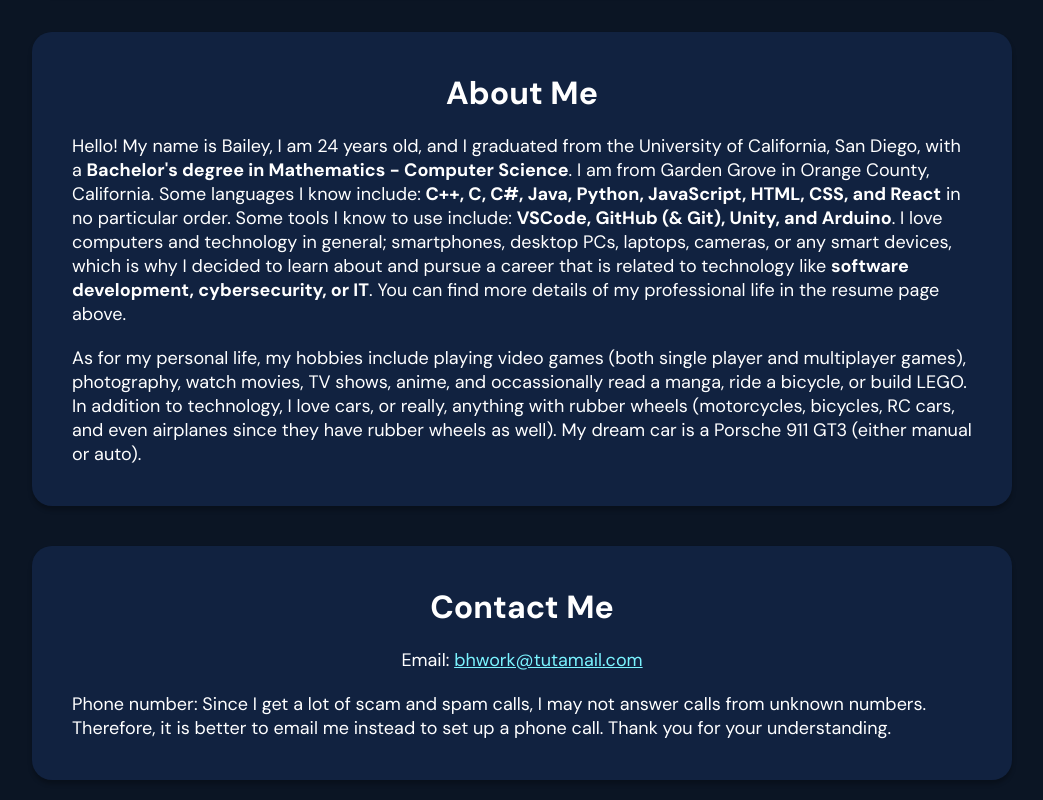
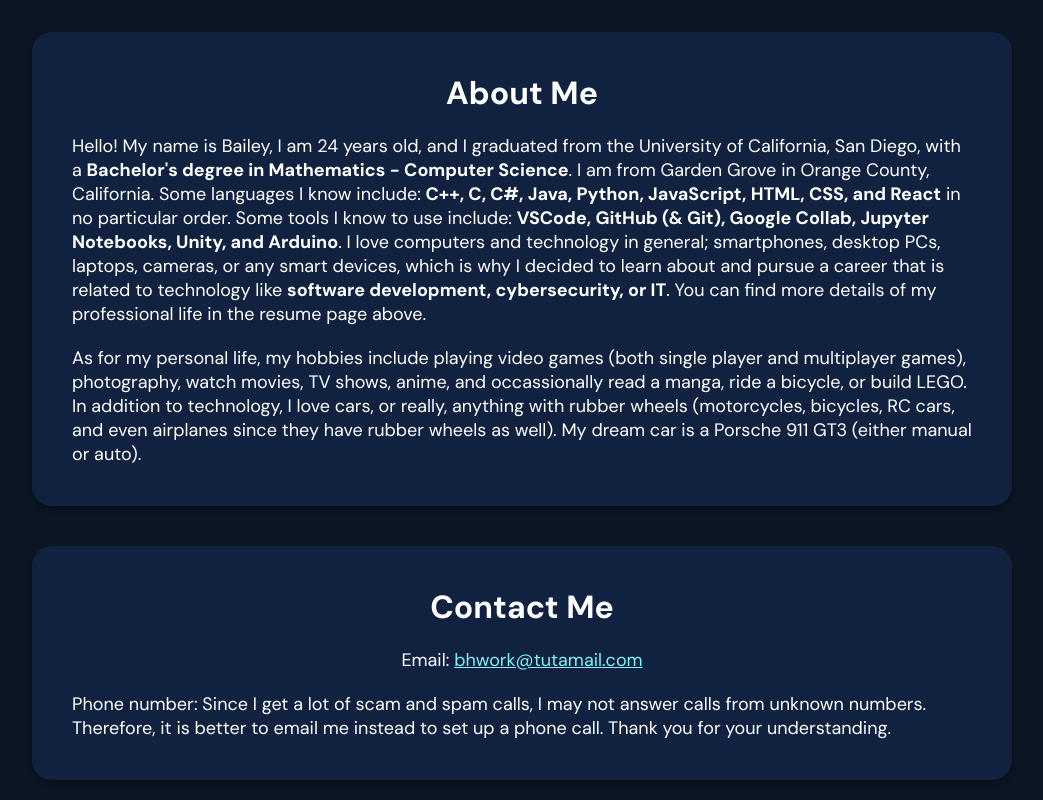
Before and after one commit to Aerondight77/personal-website, a React (Create React App) app in the folder client/: page / in a window 1280 px wide. Shown: the part 715-1515 px from the top of the page, without its empty margins (118-1161 px from the left). Built offline with nearby package versions, Linux system fonts and the light colour scheme.

Commit message:
Minor tweaks to content

```diff
--- a/client/src/Home/index.jsx
+++ b/client/src/Home/index.jsx
@@ -22,7 +22,7 @@ const Home = () => {
             <div className="body">
                 <h1>About Me</h1>
                 <p className="body-text">Hello! My name is Bailey, I am 24 years old, and I graduated from the University of California, San Diego, with a <b>Bachelor's degree in Mathematics - Computer Science</b>. I am from Garden Grove in Orange County, California.
-                Some languages I know include: <b>C++, C, C#, Java, Python, JavaScript, HTML, CSS, and React</b> in no particular order. Some tools I know to use include: <b>VSCode, GitHub (& Git), Unity, and Arduino</b>.
+                Some languages I know include: <b>C++, C, C#, Java, Python, JavaScript, HTML, CSS, and React</b> in no particular order. Some tools I know to use include: <b>VSCode, GitHub (& Git), Google Collab, Jupyter Notebooks, Unity, and Arduino</b>.
                 I love computers and technology in general; smartphones, desktop PCs, laptops, cameras, or any smart devices, which is why I decided to learn about and pursue a career that is related to technology like <b>software development, cybersecurity, or IT</b>.
                 You can find more details of my professional life in the resume page above.</p>
                 <p className="body-text">As for my personal life, my hobbies include playing video games (both single player and multiplayer games), photography, watch movies, TV shows, anime, and occassionally read a manga, ride a bicycle, or build LEGO.
--- a/client/src/Projects/index.jsx
+++ b/client/src/Projects/index.jsx
@@ -50,8 +50,7 @@ const Projects = () => {
                 <p className="body-text">The app's main purpose is as the name describes - it tracks the user's fitness. It helps the user track their weight,
                 height, BMI, daily exercises like what workout they did and for how long, their sleep hours, what they eat, how much calories burned, as well as
                 a to-do list, and amongst other fitness related things that the user can track. The app logs all of this information and stores it in a MySQL
-                server (when we first wrote it, it stored data in a local MySQL server on my computer. Theoretically, it should store data in a remote SQL server).
-                Unlike the previous tracker app, this one includes a login component where the user has to create a username and password to access their data.</p>
+                server. Unlike the previous tracker app, this one includes a login component where the user has to create a username and password to access their data.</p>
                 <p className="body-text">When we first started on this project, we had no idea what to use to create an app. Initially, one member suggested we
                 use Python to create a GUI and then figure out the tracking data later, but that never came into fruition because two other members don't know
                 how to write Python yet. Since we all knew C++, we decided to use that instead, but none of us knew how to write an application using C++. We discovered
--- a/client/src/Resume/index.jsx
+++ b/client/src/Resume/index.jsx
@@ -73,7 +73,7 @@ const Resume = () => {
                 <ul className="lists">
                     <li>Promoted from Front-End Services TA (part-time) to PVA (full-time)</li>
                     <li>Assisted customers with financial services such as money orders, sending money, paying bills, etc, as well as checking out customer's items (cashier).</li>
-                    <li>Managed vault contents (adding checks, deposit and withdrawal, etc.)</li>
+                    <li>Managed store vault contents (adding checks, deposit and withdrawal, etc.)</li>
                     <li>Assisted customers with lockup items.</li>
                     <li>Verified prices on the salesfloor to see if price changes were done correctly.</li>
                     <li>Verified and cleaned up the features to ensure more sales.</li>
@@ -148,7 +148,10 @@ const Resume = () => {
                     <li>PyCharm</li>
                     <li>RStudio</li>
                     <li>Jupyter Notebooks</li>
+                    <li>Google Collab</li>
                     <li>AutoHotKey Scripts</li>
+                    <li>Microsoft Office Suite</li>
+                    <li>Google Office Suite</li>
                 </ul>
 
                 <div></div>
```
